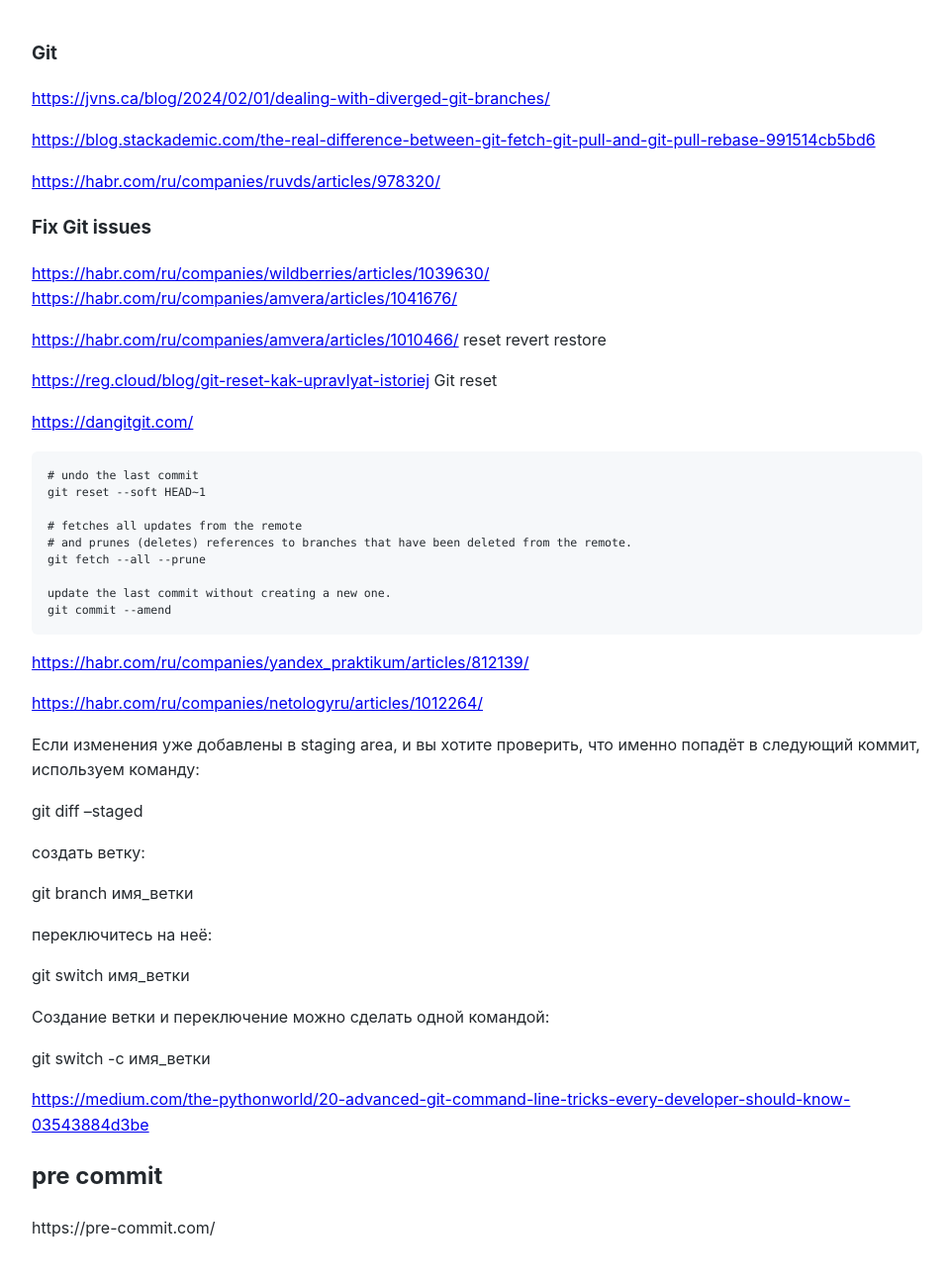
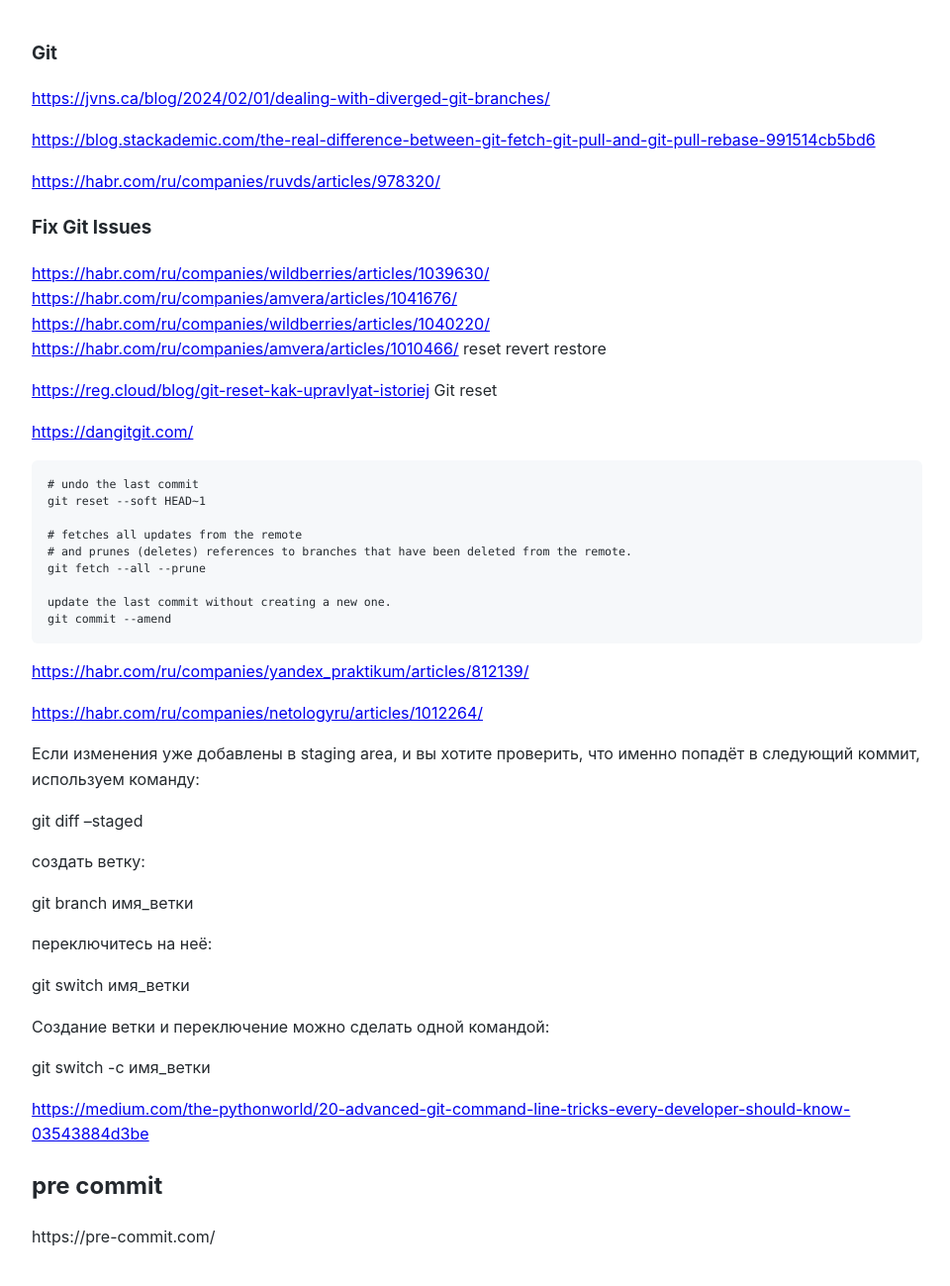
Before and after one commit to Michael-Lubinsky/michael-lubinsky.github.com, a Jekyll site: the page built from linux/git.md, in a window 1280 px wide. Shown: the whole page at 99% size, without its empty margins (158-1118 px from the left). Built offline with Jekyll 4.4.1, drawn with Linux system fonts in a browser that asks for light colours; our own code applies the rules of GitHub Pages for plain Markdown files.

Commit message:
Update git.md

```diff
--- a/linux/git.md
+++ b/linux/git.md
@@ -6,10 +6,10 @@
 
 <https://habr.com/ru/companies/ruvds/articles/978320/>
 
-### Fix Git issues
+### Fix Git Issues
 <https://habr.com/ru/companies/wildberries/articles/1039630/>
 <https://habr.com/ru/companies/amvera/articles/1041676/>
-
+<https://habr.com/ru/companies/wildberries/articles/1040220/>
 <https://habr.com/ru/companies/amvera/articles/1010466/> reset revert restore
 
 <https://reg.cloud/blog/git-reset-kak-upravlyat-istoriej> Git reset
```
